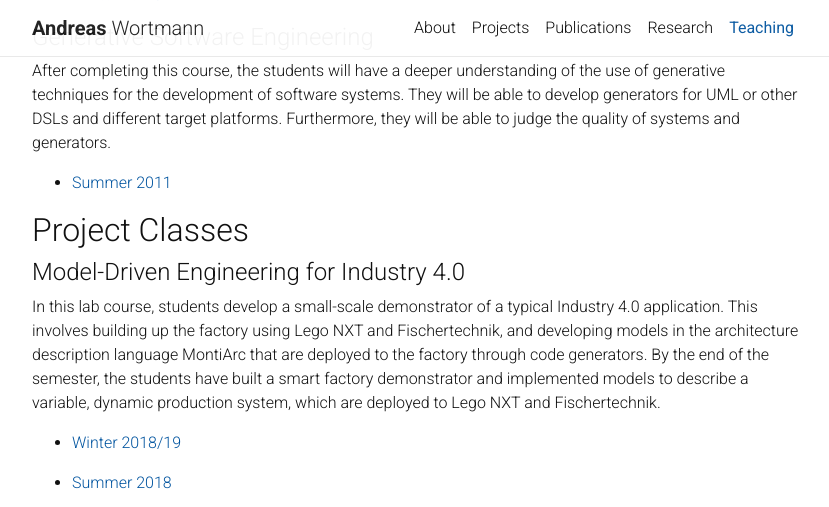
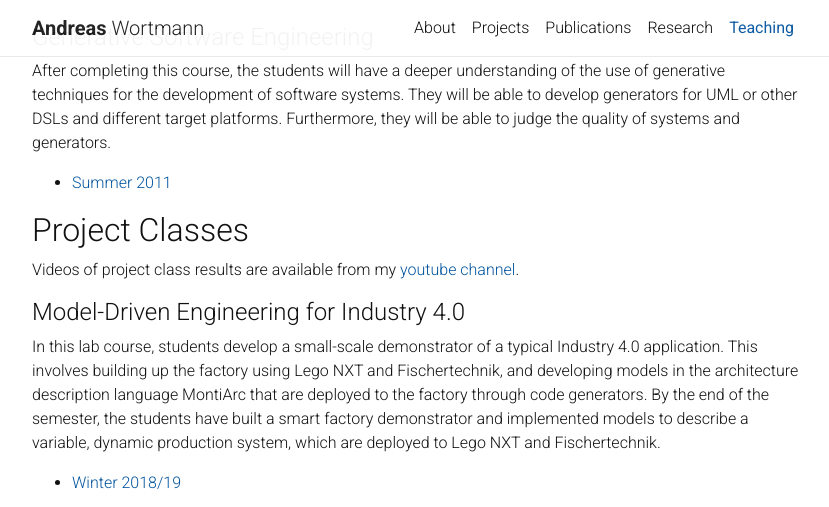
Before and after one commit to awortmann/awortmann.github.io, a Jekyll site: the page built from _pages/teaching.md, in a window 1280 px wide and 900 px high, scrolled down 1011 px, cut to the strip 0-507 px from the top of the window. Shown: the whole strip, without its empty margins (223-1052 px from the left). Built offline with Jekyll 4.4.1, drawn with Linux system fonts in a browser that asks for light colours; nearby versions of some CDN libraries; a style sheet for code colours, icons or effects is not loaded.

Commit message:
Minor update

```diff
--- a/_pages/teaching.md
+++ b/_pages/teaching.md
@@ -41,6 +41,8 @@ After completing this course, the students will have a deeper understanding of t
 - [Summer 2011](https://www.se-rwth.de/teaching/ss11/gse/)
 
 ## Project Classes
+
+Videos of project class results are available from my [youtube channel](https://www.youtube.com/channel/UCLGrX_2F2ZrsFH6YMryP-jA).
 
 #### Model-Driven Engineering for Industry 4.0
 
```
